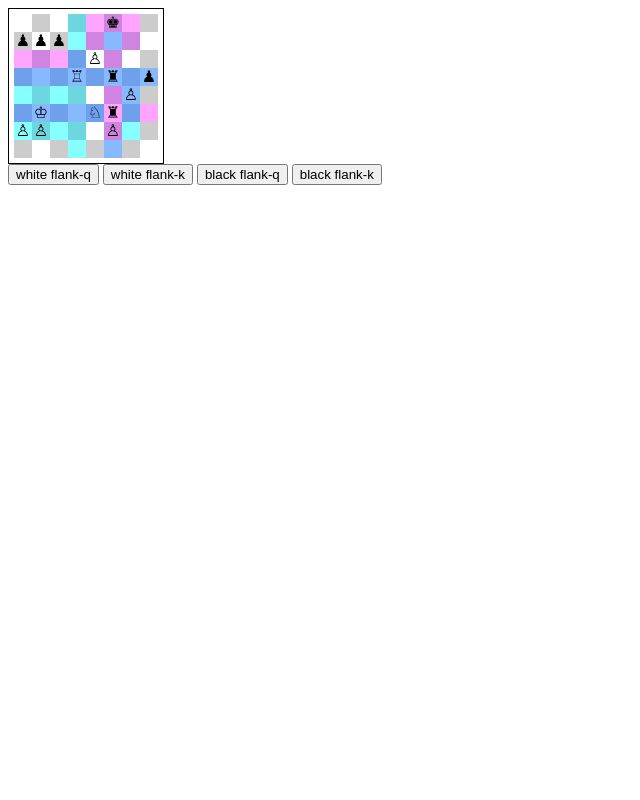
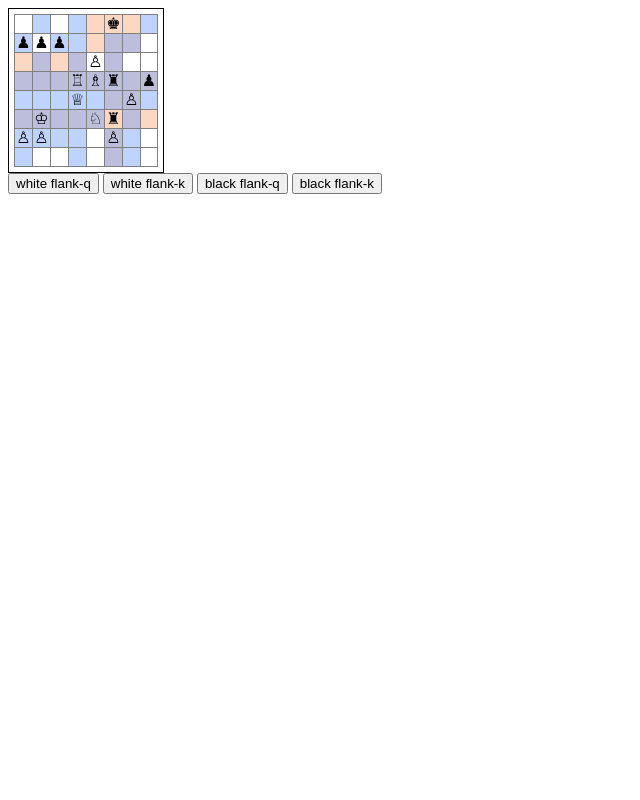
Before and after one commit to chema-mengibar/data-wakes_chess, a PHP site: page / in a window 1280 px wide. Shown: the whole page, without its empty margins (0-640 px from the left). Run offline with PHP 8.4, Linux system fonts and the light colour scheme.

Commit message:
add: complete domain plaint

```diff
--- a/projects/board-in-vanilla/src/css/chess.css
+++ b/projects/board-in-vanilla/src/css/chess.css
@@ -2,48 +2,25 @@
     /* Default cells bg */
     --color-default-cell-white: #fff;
     --color-default-cell-black: #ccc;
+    --color-default-cell-line: grey;
     /* Anotation cell */
     --color-anotation-color: black;
-    --color-anotation-bg: #f7ba05;
     /* Last move bg */
-    --color-move-last-hex: #FFA935;
-    --color-move-last-rgb: 255, 169, 53;
+    --color-move-last: #000;
     /* Right move bg */
-    --color-move-ok-hex: #53FA74;
-    --color-move-ok-rgb: 83, 250, 116;
+    --color-move-ok: #00C627;
     /* Wrong move bg */
-    --color-move-error-hex: #FA2A3F;
-    --color-move-error-rgb: 250, 42, 63;
+    --color-move-error: #FA2A3F;
     /* Figures black*/
-    --color-figure-black-hex: #9227EB;
-    --color-figure-black-rgb: 146, 39, 235;
+    --color-figure-black-color: #e37038;
+    --color-figure-black-bg: #f79b6463;
     /* Figures white*/
-    --color-figure-white-hex: #09B9E0;
-    --color-figure-white-rgb: 9, 185, 224;
+    --color-figure-white-color: #057993;
+    --color-figure-white-bg: #6499ff6b;
     /*
     Usage:
     background-color: rgba(var(--color), 0.8);
     */
-    /* Long line*/
-    --long-l: 14px;
-    --long-vh: 18px;
-    /* Rotation deegres line*/
-    --rotation-top: 180deg;
-    --rotation-right: 270deg;
-    --rotation-bottom: 0;
-    --rotation-left: 90deg;
-    --rotation-diagonal-top-left: 133deg;
-    --rotation-diagonal-top-right: 225deg;
-    --rotation-diagonal-bottom-left: 45deg;
-    --rotation-diagonal-bottom-right: 315deg;
-    --rotation-knight-clock-1: 205deg;
-    --rotation-knight-clock-2: 245deg;
-    --rotation-knight-clock-4: 300deg;
-    --rotation-knight-clock-5: 333deg;
-    --rotation-knight-clock-7: 385deg;
-    --rotation-knight-clock-8: 424deg;
-    --rotation-knight-clock-10: 476deg;
-    --rotation-knight-clock-11: 513deg;
 }
 
 div.chess {
@@ -64,25 +41,43 @@ div.chess {
     text-align: center;
     position: relative;
     z-index: 1;
+    box-sizing: border-box;
+    background-color: var(--color-default-cell-white);
 }
 
 
 /* Basic chess grid */
 
-.chess-row:nth-child(even) .chess-square:nth-child(even) {
+.chess:not(.asLines) .chess-row:nth-child(even) .chess-square:nth-child(even) {
     background-color: var(--color-default-cell-white);
 }
 
-.chess-row:nth-child(even) .chess-square:nth-child(odd) {
+.chess:not(.asLines) .chess-row:nth-child(even) .chess-square:nth-child(odd) {
     background-color: var(--color-default-cell-black);
 }
 
-.chess-row:nth-child(odd) .chess-square:nth-child(odd) {
+.chess:not(.asLines) .chess-row:nth-child(odd) .chess-square:nth-child(odd) {
     background-color: var(--color-default-cell-white);
 }
 
-.chess-row:nth-child(odd) .chess-square:nth-child(even) {
+.chess:not(.asLines) .chess-row:nth-child(odd) .chess-square:nth-child(even) {
     background-color: var(--color-default-cell-black);
+}
+
+.chess.asLines .chess-row {
+    border-top: 1px solid var(--color-default-cell-line);
+}
+
+.chess.asLines .chess-row:last-child {
+    border-bottom: 1px solid var(--color-default-cell-line);
+}
+
+.chess.asLines .chess-row .chess-square {
+    border-left: 1px solid var(--color-default-cell-line);
+}
+
+.chess.asLines .chess-row .chess-square:last-child {
+    border-right: 1px solid var(--color-default-cell-line);
 }
 
 
@@ -99,44 +94,44 @@ div.chess {
 }
 
 .chess-square.as-text-white {
-    color: var(--color-figure-white-hex);
+    color: var(--color-figure-white-color);
 }
 
 .chess-square.as-text-black {
-    color: var(--color-figure-black-hex);
+    color: var(--color-figure-black-color);
+}
+
+.chess .chess-row .chess-square.with-domain-white::after {
+    background: var(--color-figure-white-bg);
+}
+
+.chess .chess-row .chess-square.with-domain-black::before {
+    background: var(--color-figure-black-bg);
+}
+
+.chess .chess-row .chess-square.with-accent-white::after {
+    border: 2px solid var(--color-figure-white-color);
+}
+
+.chess .chess-row .chess-square.with-accent-black::before {
+    border: 2px solid var(--color-figure-black-color);
 }
 
 .chess .chess-row .chess-square.with-move-last::before {
-    background: rgba(var(--color-move-last-rgb), .8);
+    border: 2px dashed var(--color-move-last);
 }
 
 .chess .chess-row .chess-square.with-move-ok::before {
-    background: rgba(var(--color-move-ok-rgb), .8);
+    border: 3px dashed var(--color-move-ok);
 }
 
-.chess .chess-row .chess-square.with-move-error::before {
-    background: rgba(var(--color-move-error-rgb), .8);
-}
-
-.chess .chess-row .chess-square.with-domain-white::after {
-    background: rgba(var(--color-figure-white-rgb), .5);
-}
-
-.chess .chess-row .chess-square.with-domain-black::before {
-    background: rgba(var(--color-figure-black-rgb), .5);
-}
-
-.chess .chess-row .chess-square.with-accent-white::after {
-    background: rgba(var(--color-figure-white-rgb), .7);
-}
-
-.chess .chess-row .chess-square.with-accent-black::before {
-    background: rgba(var(--color-figure-black-rgb), .7);
+.chess .chess-row .chess-square.with-move-error::after {
+    border: 3px dashed var(--color-move-error);
 }
 
 .with-move-last::before,
 .with-move-ok::before,
-.with-move-error::before,
+.with-move-error::after,
 .with-domain-white::after,
 .with-domain-black::before,
 .with-accent-white::after,
@@ -149,22 +144,15 @@ div.chess {
     top: 0;
     left: 0;
     z-index: -1;
-    mix-blend-mode: hard-light;
+    mix-blend-mode: inherit;
+    box-sizing: border-box;
 }
 
 .with-anotation::after {
     content: attr(data-anotation);
-    display: block;
-    width: auto;
-    height: auto;
-    z-index: 1;
-    position: absolute;
-    right: 1px;
-    top: 1px;
-    font-size: 5px;
+    font-size: 7px;
     line-height: 5px;
     text-align: right;
     color: var(--color-anotation-color);
-    background-color: var(--color-anotation-bg);
     padding: 1px;
 }
--- a/projects/board-in-vanilla/src/js/index.js
+++ b/projects/board-in-vanilla/src/js/index.js
@@ -1,14 +1,15 @@
 import Chess from './chess.js'
 
 const fens = [
-    '5k2/ppp5/4P3/3R1r1p/6P1/1K2Nr2/PP3P2/8 b - - 1 32',
+    '5k2/ppp5/4P3/3RBr1p/3Q2P1/1K2Nr2/PP3P2/8 b - - 1 32',
     'rn2k1r1/ppp1pp1p/3p2p1/5bn1/P7/2N2B2/1PPPPP2/2BNK1RR  b - - 1 32',
     'rnbqkbnr/pp3ppp/2ppp3/8/8/8/PPPPPPPP/RNBQKBNR w KQkq - 0 1'
 ]
 
 const configA = {
     fen: fens[0],
-    asIcon: true
+    asIcon: true,
+    asLines: true
 }
 
 const chess = new Chess(configA)
```
Also changed, not shown: projects/board-in-vanilla/src/js/chess.js (+69 -23 lines).
